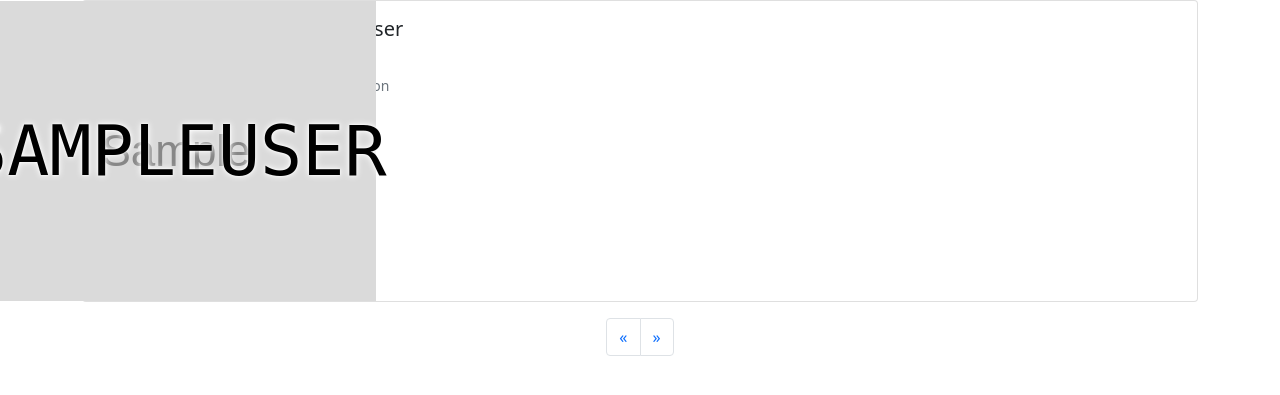
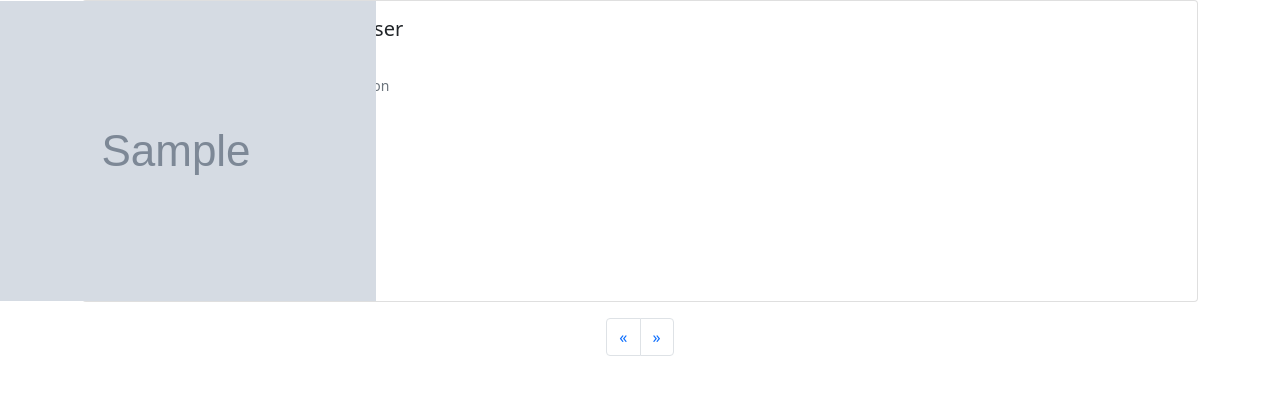
Before and after one commit to shirtandtieler/Job-Website-Project, a Flask app: template app/templates/seeker/browse.html in a window 1280 px wide. Shown: the part 66-461 px from the top of the page. Run offline with Flask 2, Linux system fonts and the light colour scheme; the template is opened without the code that fills it: most values are stand-ins (such as "Sample title", 1, 10 or a date in 2020); grey boxes marked "Sample" are stand-in pictures; some libraries are stand-ins or nearby versions.

Commit message:
New avatars for company/seekers
Using tinygraph for companies and ui-avatars for seekers

```diff
--- a/app/main/routes.py
+++ b/app/main/routes.py
@@ -112,7 +112,7 @@ def company_profile(company_id: int):
 
     _job_posts = JobPost.query.filter_by(company_id=company_id).order_by(JobPost.created_timestamp).all()
 
-    return render_template('company/profile.html', company_name=_name, citystate=_loc, url=_url,
+    return render_template('company/profile.html', company=prof,
                            job_posts=_job_posts)
 
 
--- a/app/models.py
+++ b/app/models.py
@@ -1,5 +1,8 @@
+import colorsys
+import re
 from datetime import datetime
 from hashlib import md5
+from random import random
 from typing import List, Tuple, Union
 
 from sqlalchemy.sql.elements import Null
@@ -20,6 +23,8 @@ from sqlalchemy.dialects.postgresql import ENUM
 
 metadata = MetaData()
 
+TINYGRAPH_THEMES = ["sugarsweets", "heatwave", "daisygarden", "seascape", "summerwarmth",
+                    "bythepool", "duskfalling", "frogideas", "berrypie"]
 
 class AccountTypes(enum.Enum):
     """
@@ -171,8 +176,7 @@ class User(UserMixin, db.Model):
 
     def avatar(self, size):
         digest = md5(self.email.lower().encode('utf-8')).hexdigest()
-        return 'https://www.gravatar.com/avatar/{}?d=identicon&s={}'.format(
-            digest, size)
+        return 'https://www.gravatar.com/avatar/{}?d=identicon&s={}'.format(digest, size)
 
     def update(self):
         if self.is_active:
@@ -227,6 +231,23 @@ class CompanyProfile(db.Model):  # one to one with company-type user account
         if acct.account_type != AccountTypes.c:
             raise ValueError(f"Account type is not a Company")
         return company_id
+
+    def avatar(self, size=128):
+        _hashstr = re.sub("\W", "", self.name)
+        # choose "random" attributes (theme and number of colors) based on lazy encoding
+        _hashint = sum([ord(x) for x in self.name])
+        _theme = TINYGRAPH_THEMES[_hashint % len(TINYGRAPH_THEMES)]
+        _ncolors = 3 + (_hashint % 2)
+        return f"http://www.tinygraphs.com/spaceinvaders/{_hashstr}?theme={_theme}&numcolors={_ncolors}&size={size}"
+
+    def banner(self, dims=(100, 20)):
+        _hashstr = re.sub("\W", "", self.name)
+        # choose "random" attributes (theme and number of colors) based on lazy encoding
+        _hashint = sum([ord(x) for x in self.name])
+        _theme = TINYGRAPH_THEMES[_hashint % len(TINYGRAPH_THEMES)]
+        _ncolors = 3 + (_hashint % 2)
+        _ntris = 40 + (_hashint % 20)
+        return f"https://www.tinygraphs.com/isogrids/banner/random/gradient?w={dims[0]}&h={dims[1]}&xt={_ntris}&theme={_theme}&numcolors={_ncolors}"
 
 
 class SeekerProfile(db.Model):
@@ -316,6 +337,12 @@ class SeekerProfile(db.Model):
             y = "years" if total_years > 1 else "year"
             lines.append(f"Has {total_years} {y} of job experience.")  # TODO maybe add example title?
         return lines
+
+    def avatar(self, size=128):
+        rand_bg_hex = "".join([hex(int(round(255*x)))[2:] for x in colorsys.hsv_to_rgb(random(), 0.25, 1.0)])
+        url = f"https://ui-avatars.com/api/?rounded=true&bold=true&color=00000" \
+              f"&size={size}&background={rand_bg_hex}&name={self.first_name}+{self.last_name}"
+        return url
 
 
 
--- a/app/templates/company/jobpost.html
+++ b/app/templates/company/jobpost.html
@@ -61,7 +61,7 @@
     <!--    Company info (sidebar)    -->
     <div class="col-3">
         <div class="card shadow" style="width: 18rem;">
-            <img src="{{url_for('static', filename='images/blue_company.jpg')}}" class="card-img-top">
+            <img src="{{ job._company.avatar() }}" class="card-img-top">
             <div class="card-body">
                 <h5 class="card-title">{{ job._company.name }}</h5>
 <!--                <p class="card-text"></p>-->
--- a/app/templates/seeker/browse.html
+++ b/app/templates/seeker/browse.html
@@ -10,10 +10,11 @@
         <div class="col-md-2 d-flex justify-content-center align-items-center">
 <!--            <i class="fas fa-smile fa-5x"></i>-->
             <div class="avatar-container">
-                <img src="{{ seeker._user.avatar(96) }}" style="filter:saturate(0%);">
-                <div class="avatar-overlay">
-                    <span>{{ seeker.first_name[0].upper() + seeker.last_name[0].upper() }}</span>
-                </div>
+                <img src="{{ seeker.avatar() }}">
+<!--                <img src="{{ seeker._user.avatar(96) }}" style="filter:saturate(0%);">-->
+<!--                <div class="avatar-overlay">-->
+<!--                    <span>{{ seeker.first_name[0].upper() + seeker.last_name[0].upper() }}</span>-->
+<!--                </div>-->
             </div>
         </div>
 <!--        https://stackoverflow.com/questions/26148740/how-to-add-text-over-the-image-in-bootstrap-->
```
Also changed, not shown: app/templates/company/profile.html (+6 -4 lines).
